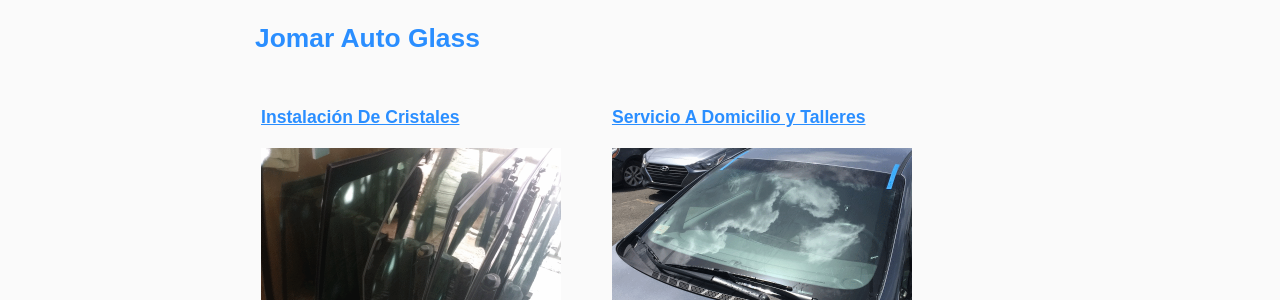
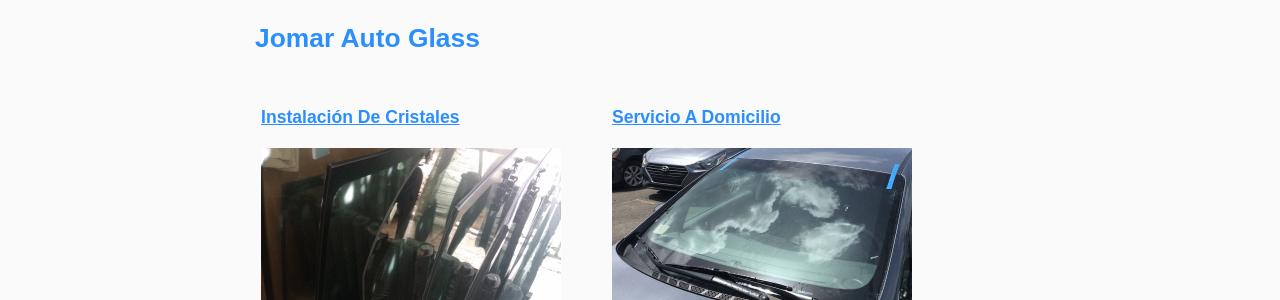
Before and after one commit to mariotalavera/jomarautoglass.com, a Jekyll site: the page built from index.md, in a window 1280 px wide and 900 px high. Shown: the part 224-524 px from the top of the window. Built offline with Jekyll 4.4.1, drawn with Linux system fonts in a browser that asks for light colours; some web fonts are replaced.

Commit message:
Post added Servicio a domicilio

```diff
--- a/_layouts/home.html
+++ b/_layouts/home.html
@@ -13,9 +13,9 @@
     </p>
   </div>
   <div class="multicol">
-    <h3><a href="{{ site.baseurl }}/servicios_domicilio/index.html" title="Servicio A Domicilio y Talleres">Servicio A Domicilio y Talleres</a></h3>
+    <h3><a href="{{ site.baseurl }}/news/2018/09/09/servicio-a-domicilio.html" title="Servicio A Domicilio">Servicio A Domicilio</a></h3>
     <p>
-      <a href="{{ site.baseurl }}/servicios_domicilio/index.html" title="Servicio A Domicilio y Talleres"><img src="/assets/pictures/workpic-8.png" alt="Jomar Auto Glass - Cristales" width="300" height="200"></a><br/>
+      <a href="{{ site.baseurl }}/news/2018/09/09/servicio-a-domicilio.html" title="Servicio A Domicilio"><img src="/assets/pictures/workpic-8.png" alt="Jomar Auto Glass - Servicio A Domicilio" width="300" height="200"></a><br/>
       Jomar llega a usted.  Servicio en su hogar.
     </p>
   </div>
```
